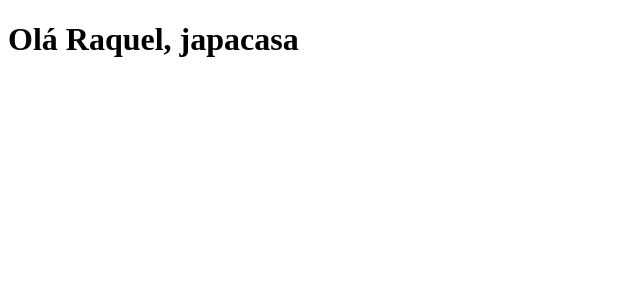
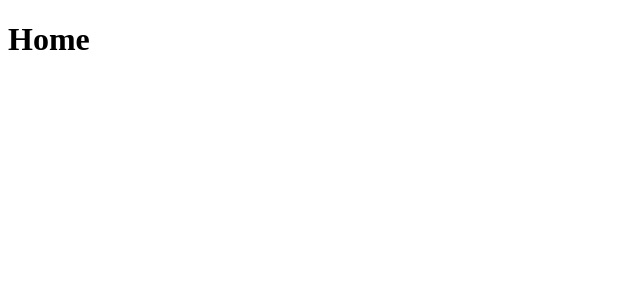
Before and after one commit to Vinicius-MManganotti/clone-tabnews, a Next.js app: page / in a window 1280 px wide. Shown: the top 300 px of the page, without its empty margins (0-640 px from the left). Built offline with nearby package versions, Linux system fonts and the light colour scheme.

Commit message:
change home text

```diff
--- a/pages/index.js
+++ b/pages/index.js
@@ -1,5 +1,5 @@
 function Home() {
-  return <h1>Olá Raquel, japacasa</h1>;
+  return <h1>Home</h1>;
 }
 
 // O comando export renderiza o compoente par fora do arquivo, na página. O default define ele como padrão para todas as páginas
```
